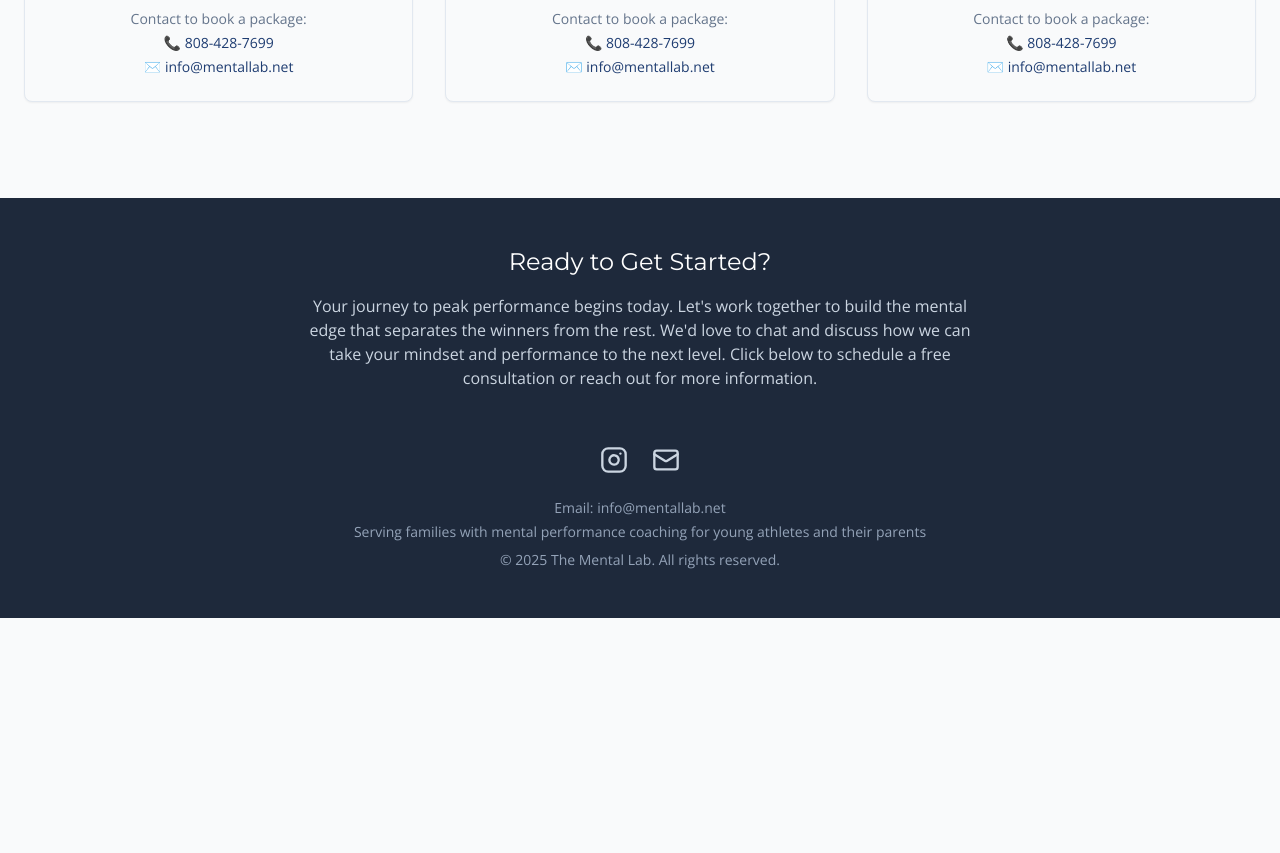
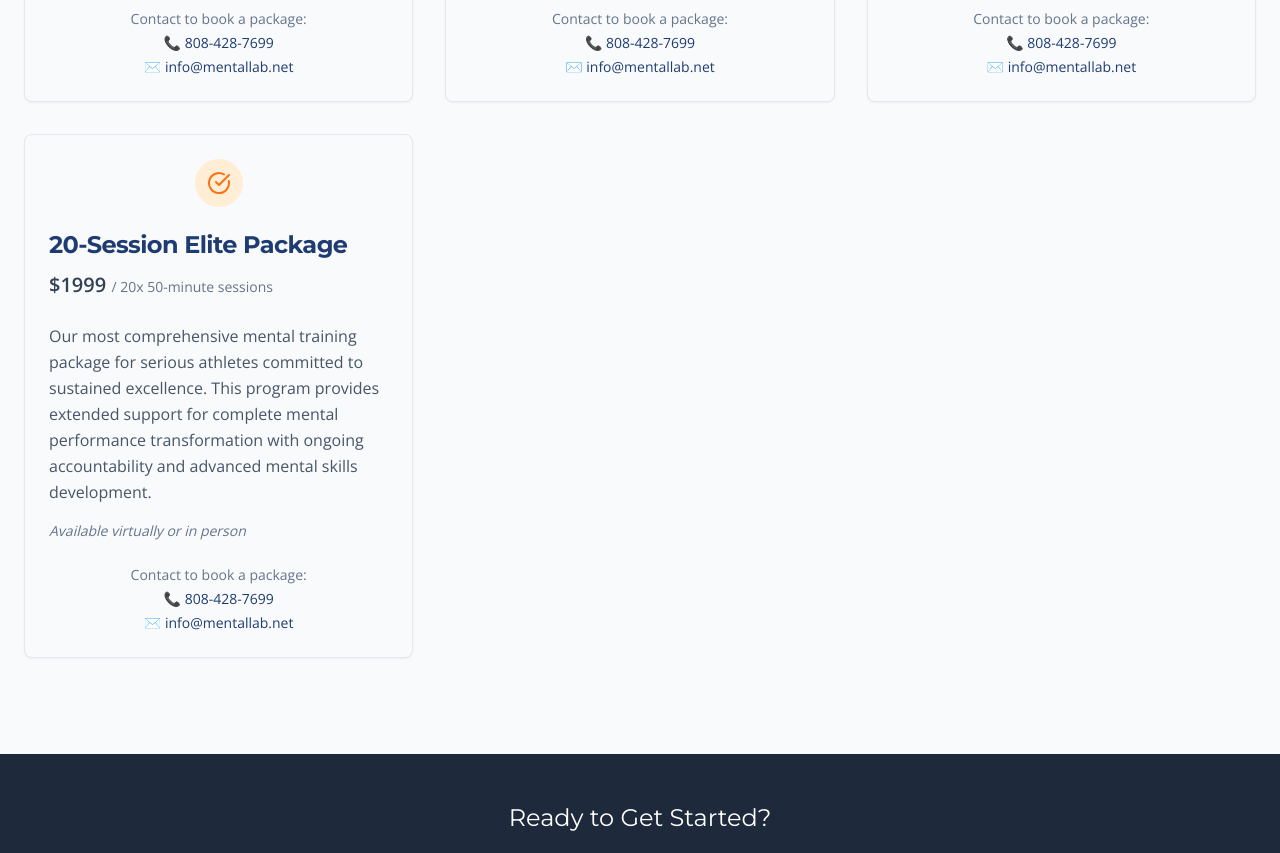
Before and after one commit to luketoland1977/mental-edge-accelerate, a React (Vite) app: page /services in a window 1280 px wide. Shown: the part 700-1553 px from the top of the page. Before the commit the page ends 1318 px from the top, so only its background shows below. Built offline with nearby package versions, Linux system fonts and the light colour scheme.

Commit message:
Add 20-session package
Added a new 20-session Elite package priced at $1999 to the ServicesPage.tsx, following the existing package structure (title, price, duration, description, features, calendlyLink, icon) and ensuring it appears alongside current offerings.

```diff
--- a/src/pages/ServicesPage.tsx
+++ b/src/pages/ServicesPage.tsx
@@ -29,6 +29,14 @@ const services = [{
   calendlyLink: "#",
   // Placeholder
   icon: Trophy
+}, {
+  title: "20-Session Elite Package",
+  price: "$1999",
+  duration: "20x 50-minute sessions",
+  description: "Our most comprehensive mental training package for serious athletes committed to sustained excellence. This program provides extended support for complete mental performance transformation with ongoing accountability and advanced mental skills development.",
+  features: ["Premium support with extended engagement", "Custom mental training plan", "Progress tracking and adjustments throughout the program", "***AS PART OF BOOKING TO BE COMPLETE CLIENT NEEDS TO FILL OUT QUESTIONNAIRE FORM***"],
+  calendlyLink: "#",
+  icon: CheckCircle
 }];
 const ServicesPage: React.FC = () => {
   return <div className="container mx-auto px-4 sm:px-6 py-12">
```
